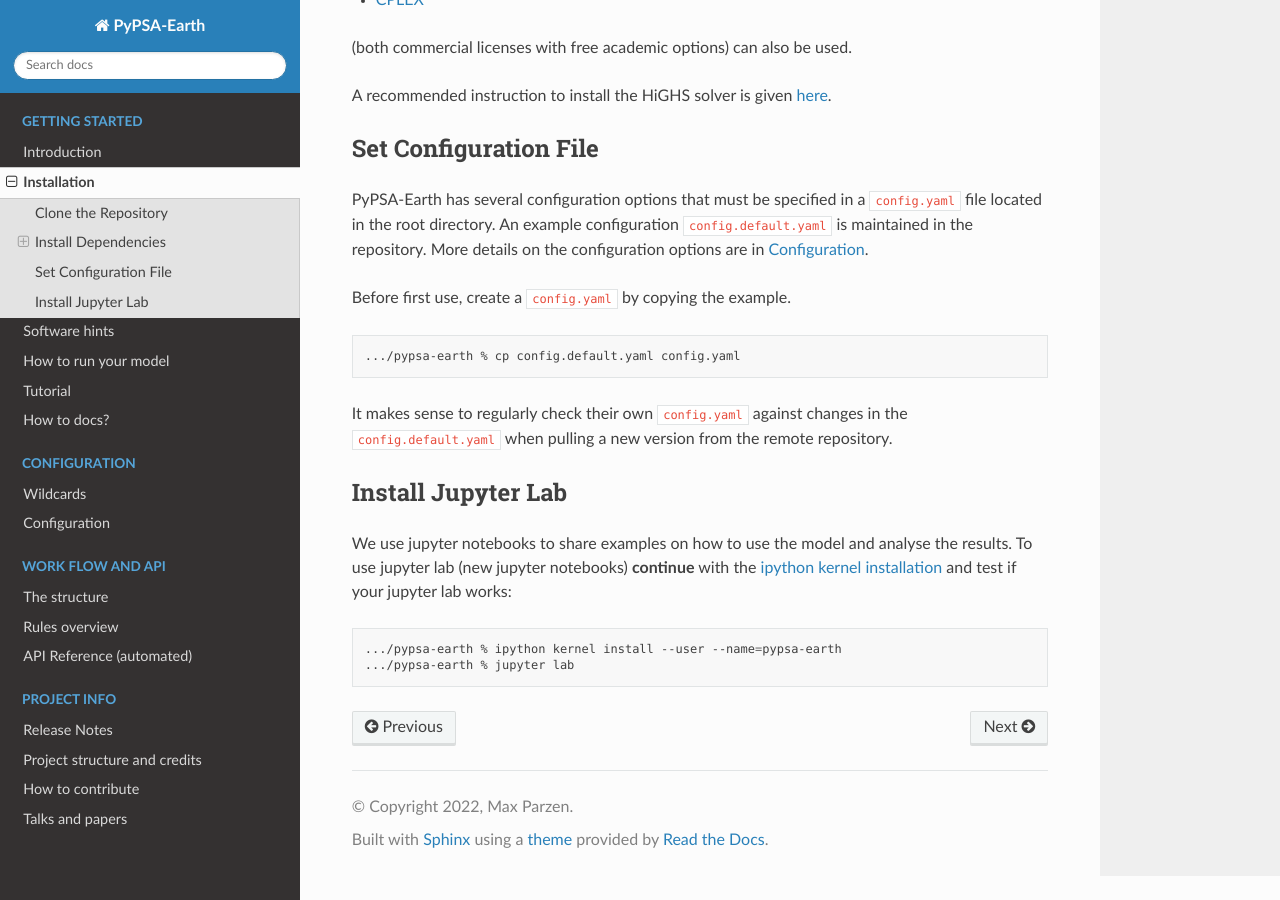
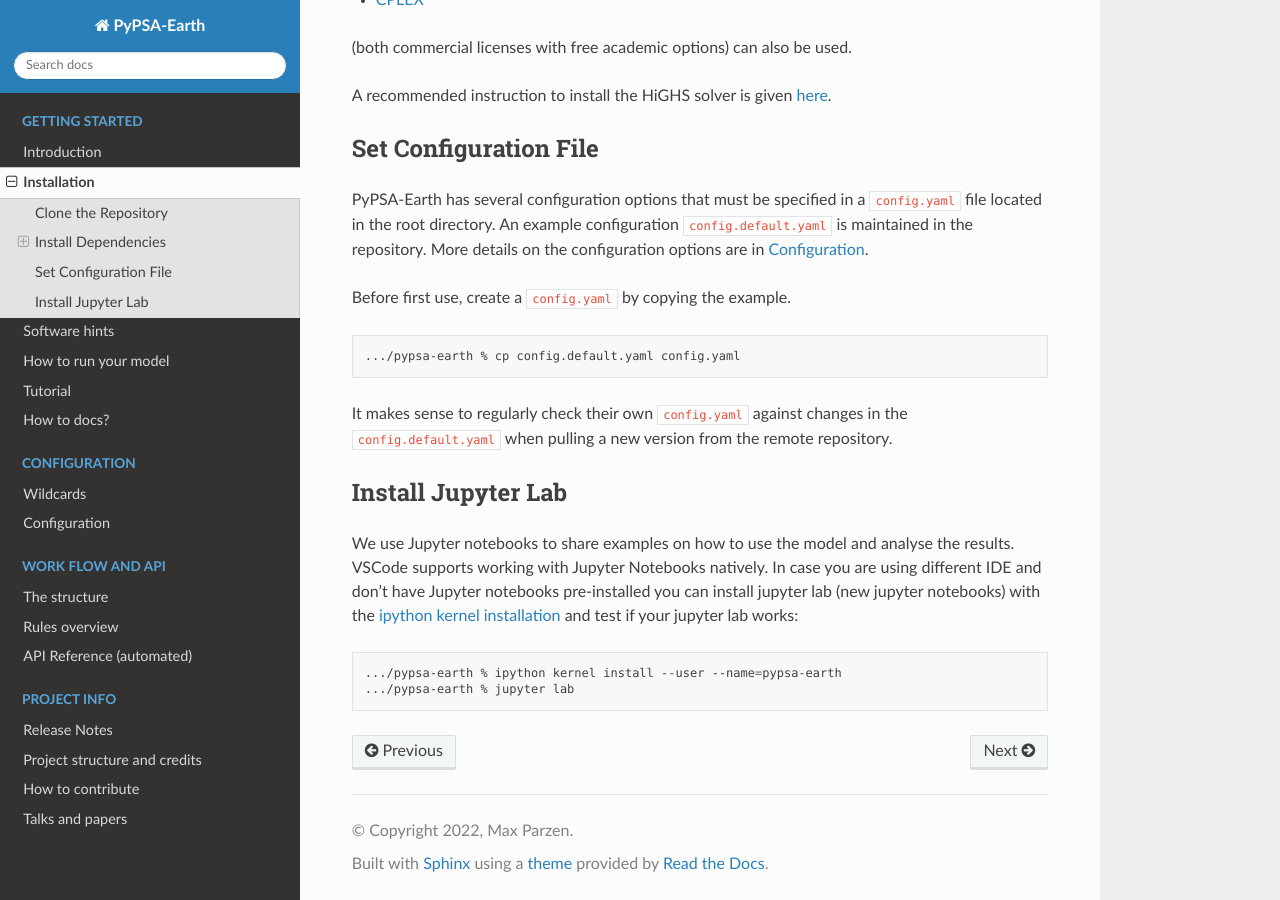
Before and after one commit to pypsa-meets-earth/pypsa-earth, a Sphinx documentation site: the page built from doc/installation.rst, in a window 1280 px wide and 900 px high, scrolled down 2032 px. Built offline with Sphinx 7.4.7 and the Read the Docs theme 2.0.0, drawn with Linux system fonts in a browser that asks for light colours; pages that are not in the unit, such as notebooks, are missing from menus; the version number could not be read and is left out.

Commit message:
Add clarification on Jupyter notebooks

```diff
--- a/doc/installation.rst
+++ b/doc/installation.rst
@@ -125,7 +125,7 @@
 Install Jupyter Lab
 ================================
 
-We use jupyter notebooks to share examples on how to use the model and analyse the results. To use jupyter lab (new jupyter notebooks) **continue** with the `ipython kernel installation <http://echrislynch.com/2019/02/01/adding-an-environment-to-jupyter-notebooks/>`_ and test if your jupyter lab works:
+We use Jupyter notebooks to share examples on how to use the model and analyse the results. VSCode supports working with Jupyter Notebooks natively. In case you are using different IDE and don't have Jupyter notebooks pre-installed you can install jupyter lab (new jupyter notebooks) with the `ipython kernel installation <http://echrislynch.com/2019/02/01/adding-an-environment-to-jupyter-notebooks/>`_ and test if your jupyter lab works:
 
 .. code:: bash
 
```
